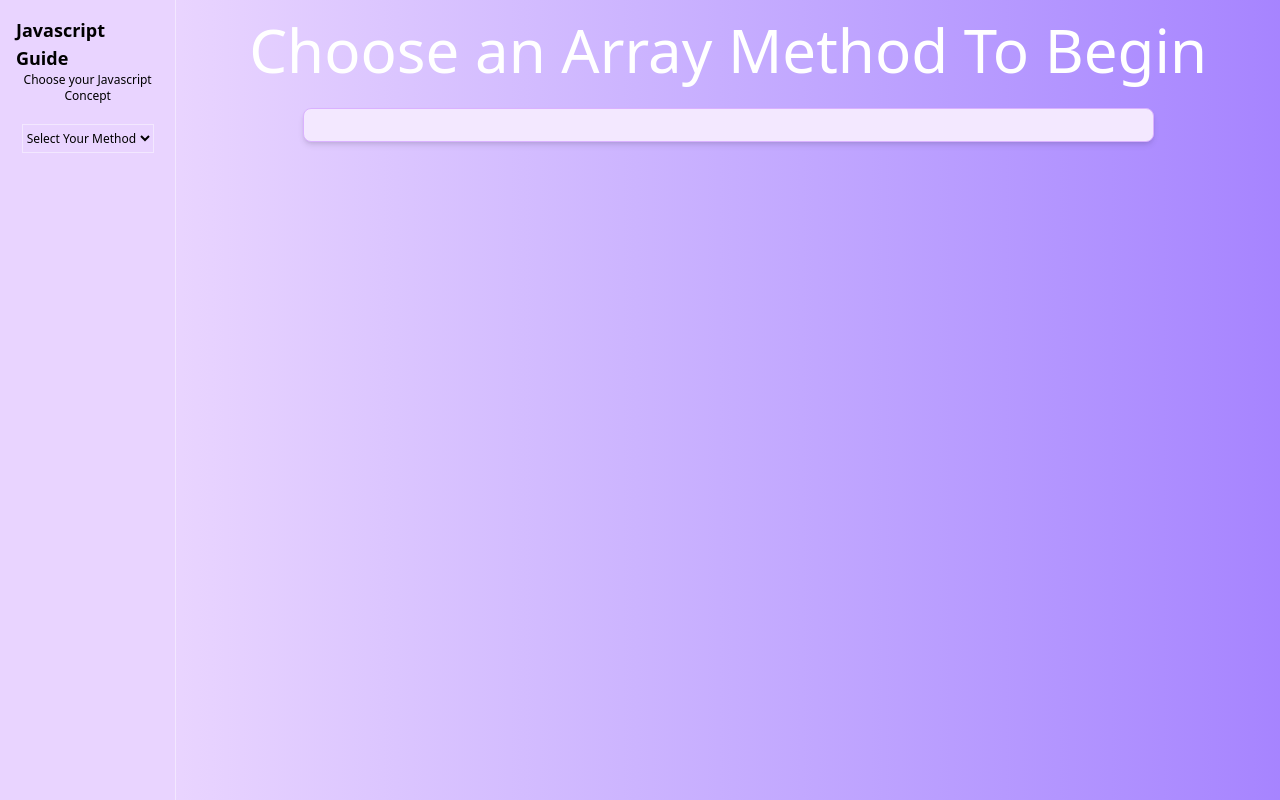
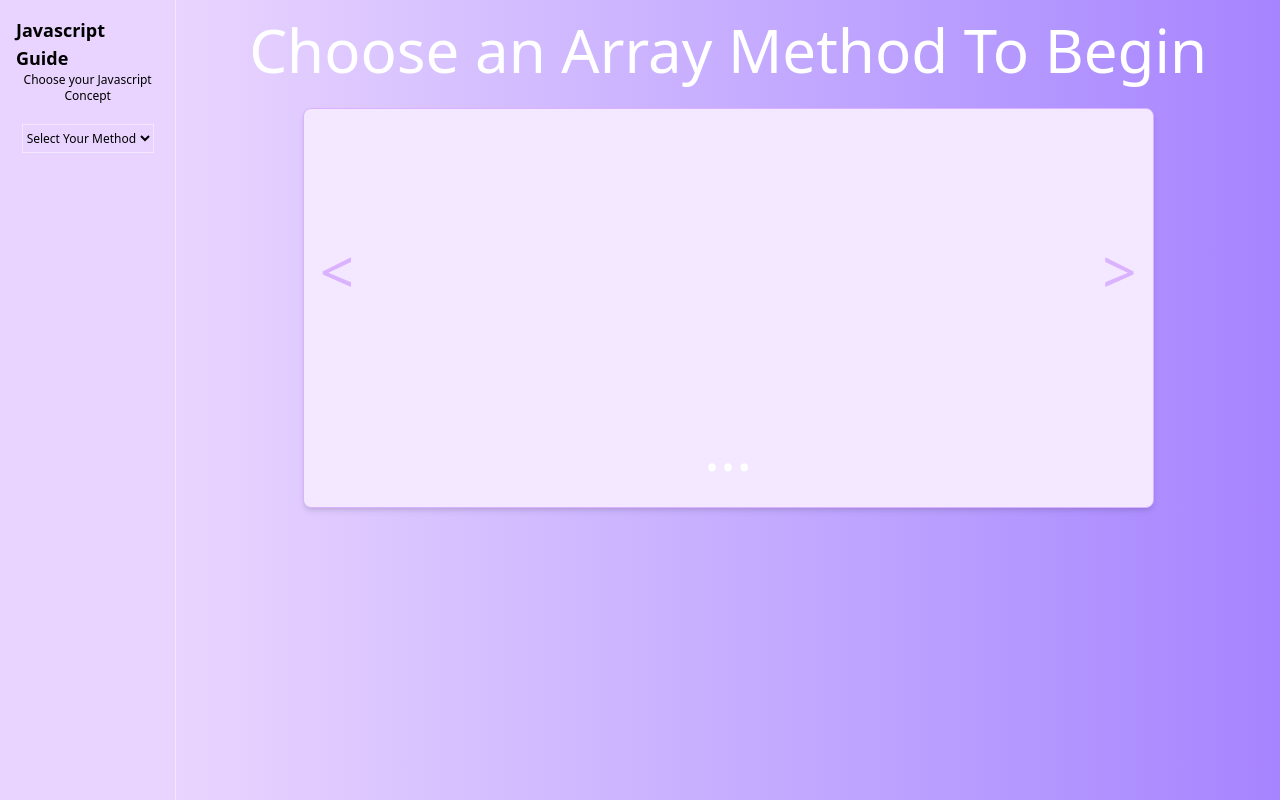
Before and after one commit to Slimboyfat-1979/javascript-tutorial, a Vue app: page / in a window 1280 px wide. Built offline with nearby package versions, Linux system fonts and the light colour scheme.

Commit message:
commit ux

```diff
--- a/src/UI/CardComponent.vue
+++ b/src/UI/CardComponent.vue
@@ -1,5 +1,16 @@
 <template>
-  <div class="bg-purple-100 border border-purple-300 rounded-lg shadow-md p-4 hover:shadow-lg transition duration-200 w-[80%] mt-7 mx-auto">
-  <slot></slot>
+  <div
+    class="bg-purple-100 border border-purple-300 rounded-lg shadow-md p-4 hover:shadow-lg transition duration-200 w-[80%] mt-7 mx-auto h-[50vh]"
+  >
+    <slot></slot>
+    <div class="flex justify-between align-middle h-[80%] text-purple-300">
+      <button class="cursor-pointer"><</button>
+      <button class="cursor-pointer">></button>
+    </div>
+    <div class="flex justify-center">
+      <div>.</div>
+      <div>.</div>
+      <div>.</div>
+    </div>
   </div>
 </template>
--- a/src/components/InformationCard.vue
+++ b/src/components/InformationCard.vue
@@ -1,6 +1,6 @@
 <template>
-<div class="text-black text-sm">
-    <p v-if="methodInfo">{{ methodInfo.description }} </p>
+<div class="text-black text-2xl">
+    <h2 v-if="methodInfo">{{ methodInfo.description }} </h2>
 </div>
 </template>
 
```
